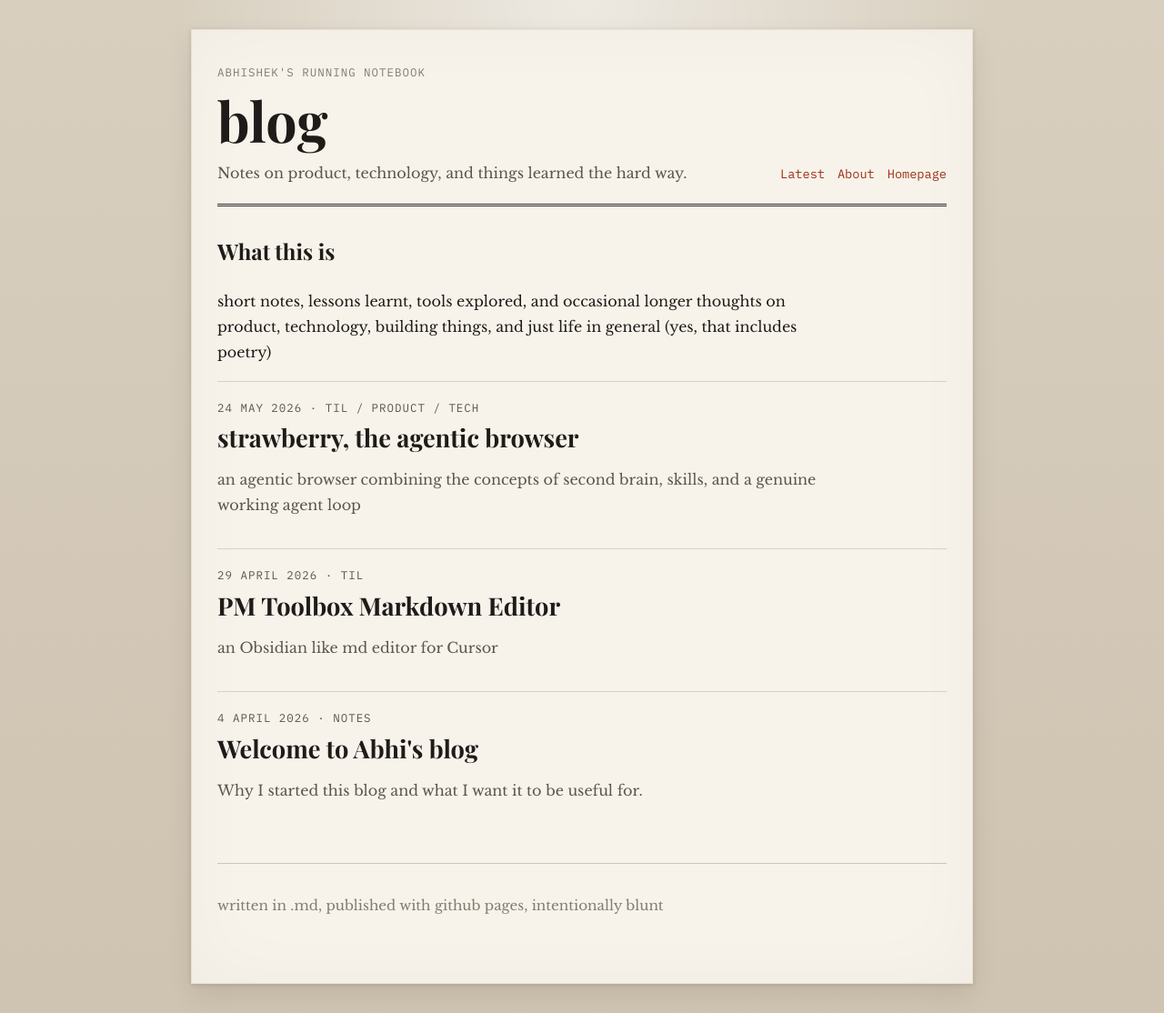
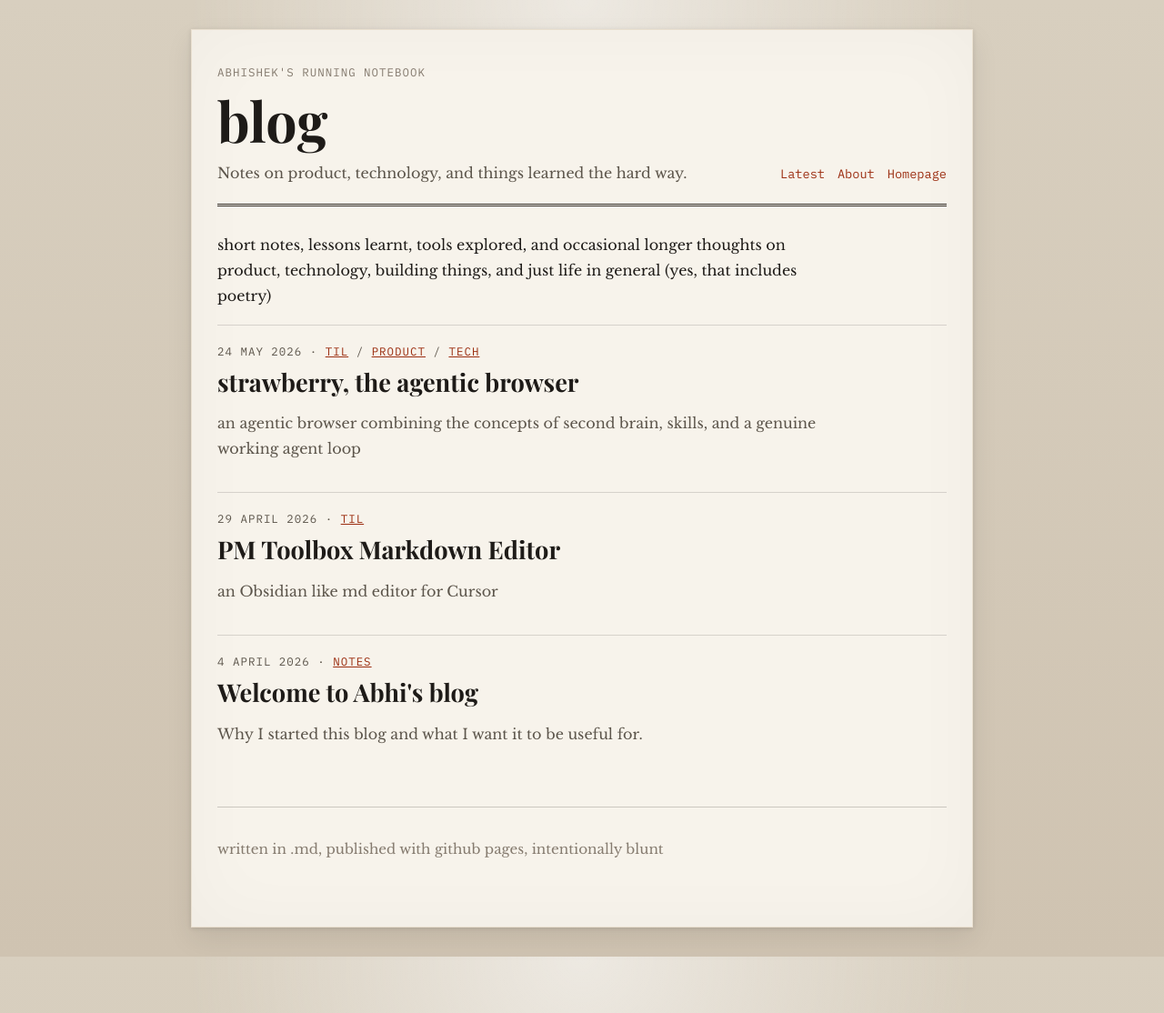
Before and after one commit to absieee/blog, a Jekyll site: the page built from index.md, in a window 1280 px wide. Shown: the whole page at 91% size. Built offline with Jekyll 4.4.1, drawn with Linux system fonts in a browser that asks for light colours.

Commit message:
Make categories clickable, add category landing pages

```diff
--- a/_layouts/post.html
+++ b/_layouts/post.html
@@ -3,7 +3,7 @@ layout: default
 ---
 <article class="post">
   <header class="post-header">
-    <p class="post-meta">{{ page.date | date: "%-d %B %Y" }}{% if page.categories and page.categories.size > 0 %} · {{ page.categories | join: " / " }}{% endif %}</p>
+    <p class="post-meta">{{ page.date | date: "%-d %B %Y" }}{% if page.categories and page.categories.size > 0 %} · {% for c in page.categories %}<a href="{{ '/category/' | append: c | append: '/' | relative_url }}">{{ c }}</a>{% unless forloop.last %} / {% endunless %}{% endfor %}{% endif %}</p>
     <h1>{{ page.title }}</h1>
     {% if page.summary %}
     <p class="post-summary">{{ page.summary }}</p>
--- a/index.md
+++ b/index.md
@@ -3,13 +3,12 @@ title: Latest Notes
 description: Short notes on product, learnings, and ideas worth keeping.
 ---
 
-## What this is
 short notes, lessons learnt, tools explored, and occasional longer thoughts on product, technology, building things, and just life in general (yes, that includes poetry)
 
 {% assign latest_posts = site.posts %}
 {% for post in latest_posts %}
 <article class="post-card">
-  <p class="post-meta">{{ post.date | date: "%-d %B %Y" }}{% if post.categories and post.categories.size > 0 %} · {{ post.categories | join: " / " }}{% endif %}</p>
+  <p class="post-meta">{{ post.date | date: "%-d %B %Y" }}{% if post.categories and post.categories.size > 0 %} · {% for c in post.categories %}<a href="{{ '/category/' | append: c | append: '/' | relative_url }}">{{ c }}</a>{% unless forloop.last %} / {% endunless %}{% endfor %}{% endif %}</p>
   <h2><a href="{{ post.url | relative_url }}">{{ post.title }}</a></h2>
   {% if post.summary %}
   <p>{{ post.summary }}</p>
```
Also changed, not shown: _layouts/category.html (added, +28 -0 lines), category/product.md (added, +5 -0 lines), category/tech.md (added, +5 -0 lines), category/til.md (added, +5 -0 lines).
